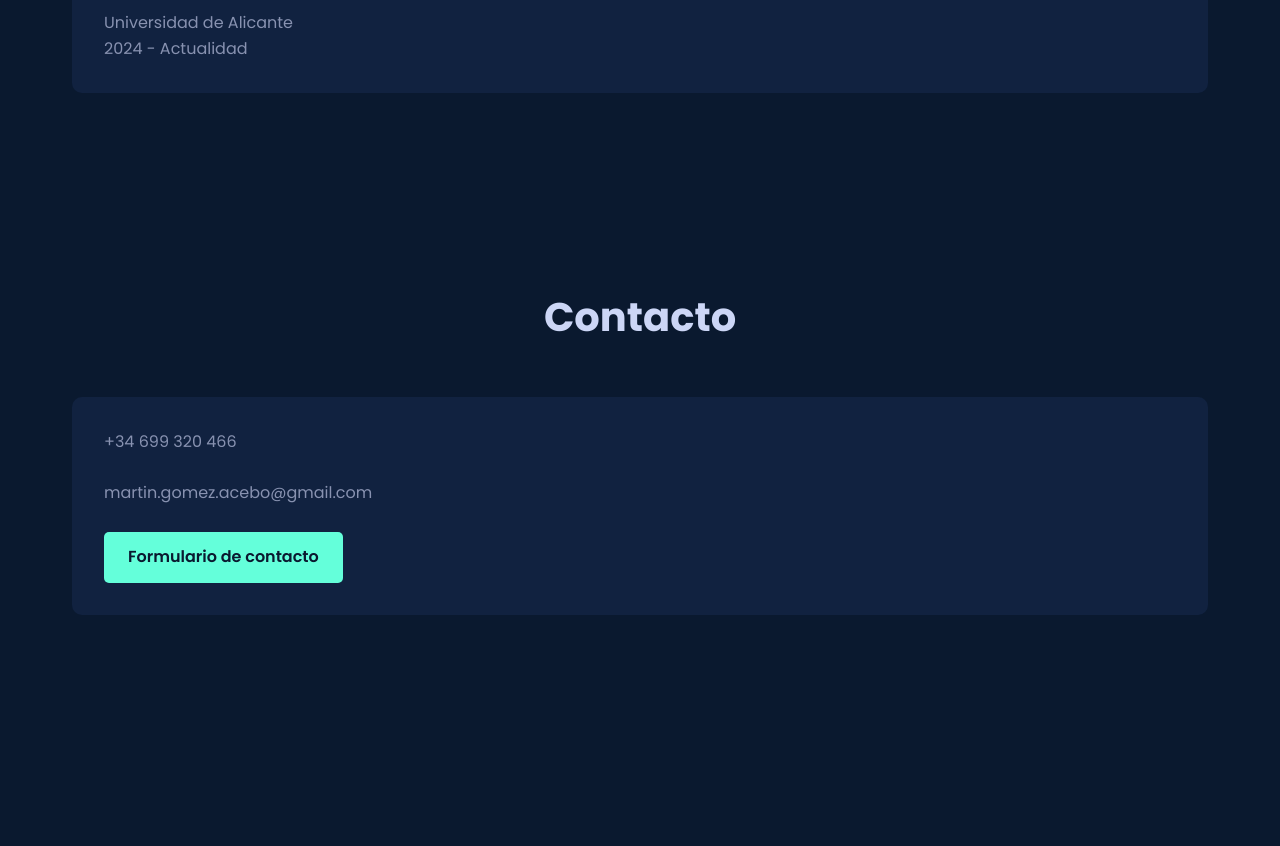
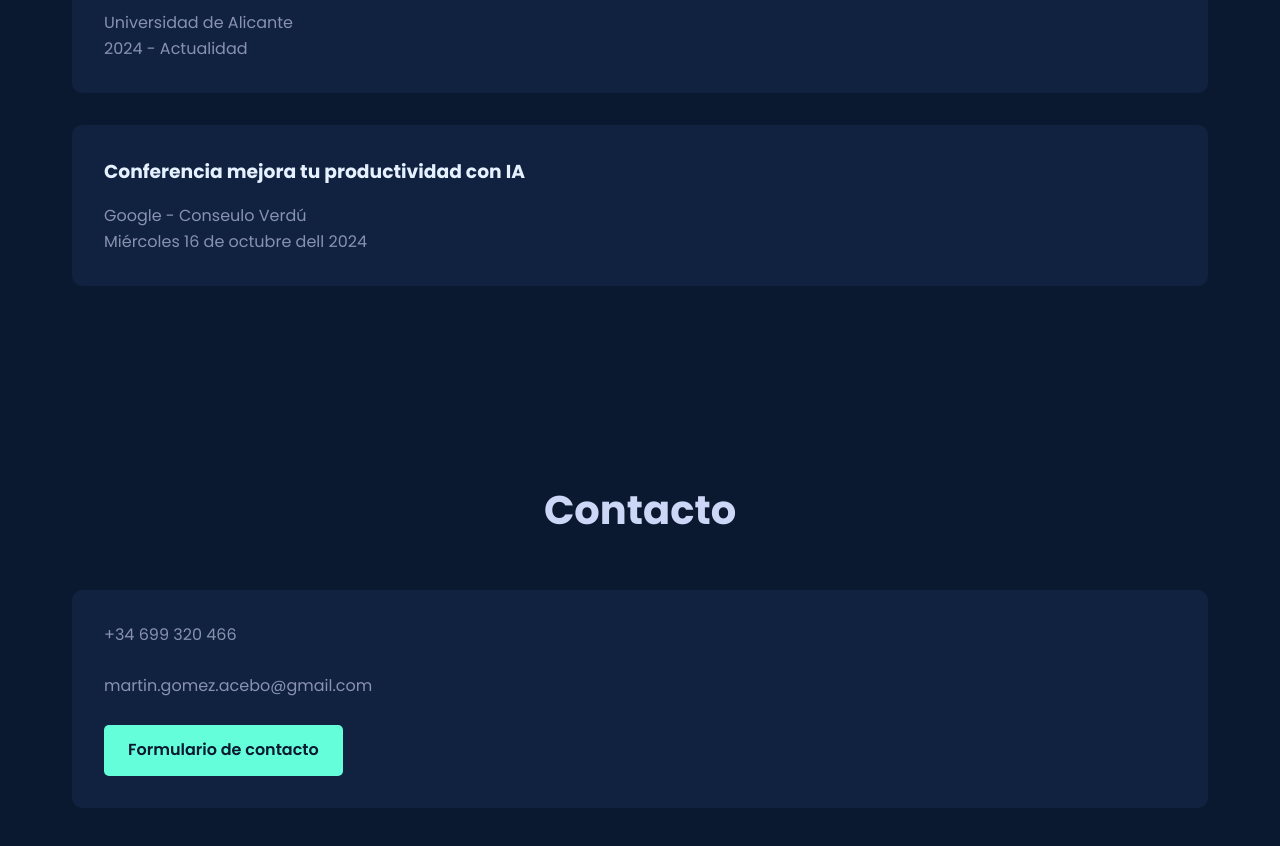
Before and after one commit to mgomezacebo/portfolio, a plain HTML site: page index.html in a window 1280 px wide. Shown: the part 3880-4726 px from the top of the page. Before the commit the page ends 4575 px from the top, so only its background shows below. Drawn offline with nearby package versions, Linux system fonts and the light colour scheme.

Commit message:
Update index.html

```diff
--- a/index.html
+++ b/index.html
@@ -315,6 +315,11 @@
                     <p>Universidad de Alicante</p>
                     <p>2024 - Actualidad</p>
                 </div>
+                <div class="education-card">
+                    <h3>Conferencia mejora tu productividad con IA</h3>
+                    <p>Google - Conseulo Verdú</p>
+                    <p>Miércoles 16 de octubre dell 2024</p>
+                </div>
             </div>
         </section>
 
```
